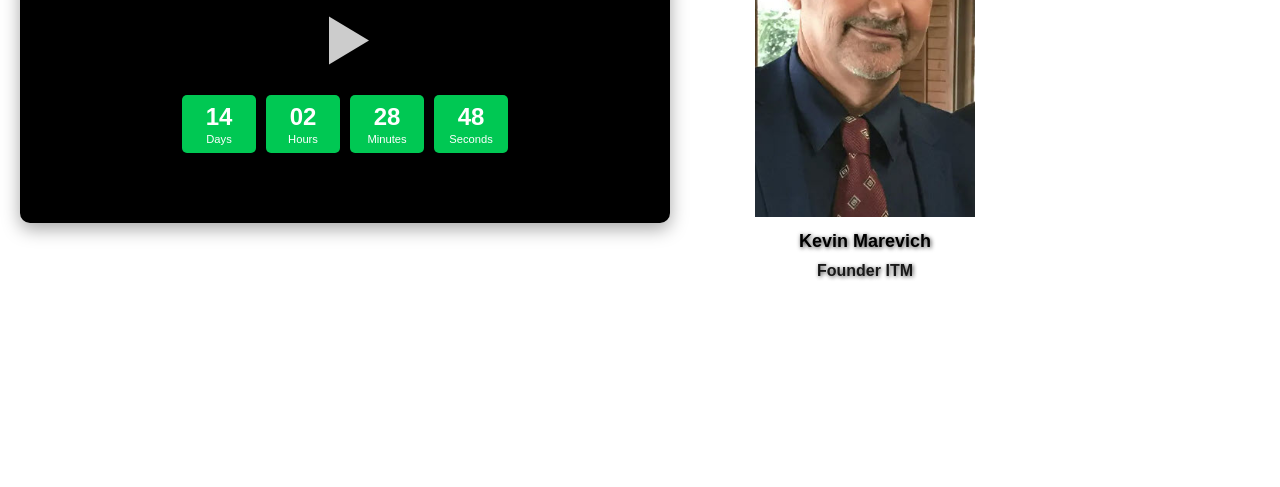
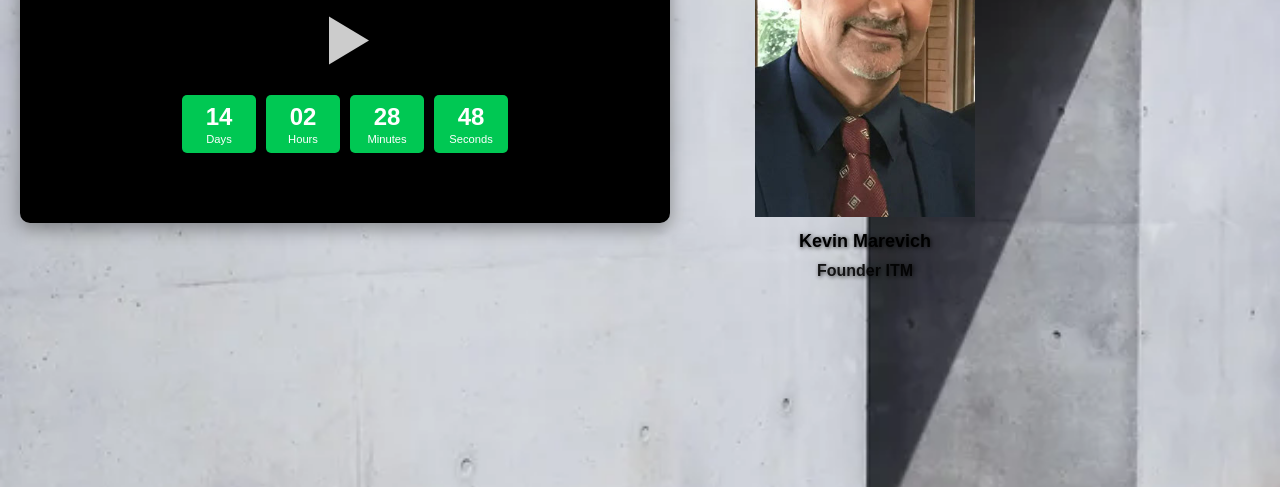
Before and after one commit to AmnaUsmani/landing-page-countdown, a plain HTML site: page index.html in a window 1280 px wide. Shown: the part 373-860 px from the top of the page. Drawn offline with Linux system fonts and the light colour scheme; the site is published under a folder, as on GitHub Pages, so addresses that start at the root find nothing.

Commit message:
Update style.css

```diff
--- a/style.css
+++ b/style.css
@@ -97,7 +97,7 @@ body {
     }
     .back-image{
 
-  background-image: url('/depositphotos_140929528-stock-photo-architecture-details-cement-wall-texture.jpg');
+  background-image: url('depositphotos_140929528-stock-photo-architecture-details-cement-wall-texture.jpg');
   background-repeat: no-repeat;
   background-position: top center;
   background-size:cover;
```
